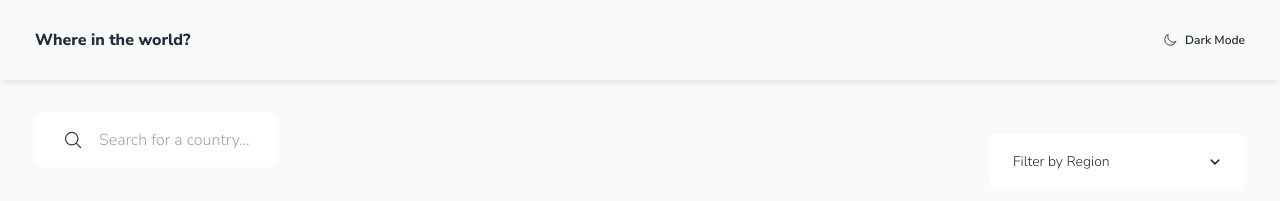
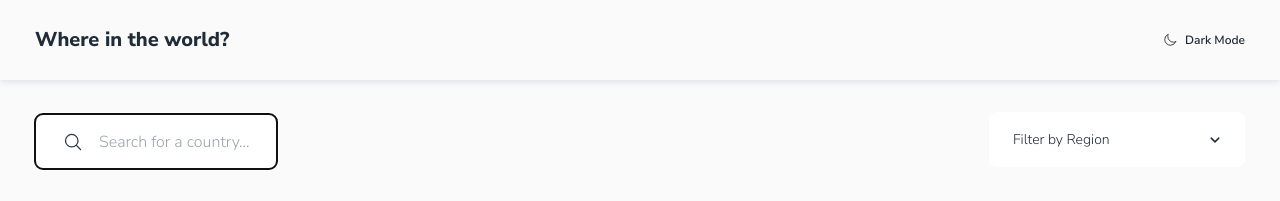
Before and after one commit to danielrlc/countries, a React (Vite) app: page / in a window 1280 px wide. Shown: the top 201 px of the page. Built offline with nearby package versions, Linux system fonts and the light colour scheme; grey boxes are pictures that could not be loaded.

Commit message:
Tidy up styling and desktop layout

```diff
--- a/index.html
+++ b/index.html
@@ -9,7 +9,7 @@
       href="https://fonts.googleapis.com/css2?family=Nunito+Sans:opsz,wght@6..12,300;6..12,600;6..12,800&family=Roboto+Slab:wght@600&display=swap"
       rel="stylesheet"
     />
-    <title>Vite + React</title>
+    <title>Countries</title>
   </head>
   <body>
     <div id="root"></div>
--- a/src/App.jsx
+++ b/src/App.jsx
@@ -17,11 +17,12 @@ export default function App() {
   return (
     <div className={darkMode && "dark"}>
       <div
-        className={
+        className={`min-h-screen ${
           darkMode
             ? "dark:text-white dark:bg-vDarkBlue"
             : "text-vDarkBlue bg-vlightGray"
         }
+        `}
       >
         <Header darkMode={darkMode} setDarkMode={setDarkMode} />
         {view === "Home" ? (
--- a/src/components/Header.jsx
+++ b/src/components/Header.jsx
@@ -5,7 +5,7 @@ export default function Header({ darkMode, setDarkMode }) {
   return (
     <header className="flex justify-center dark:bg-darkBlue shadow-md shadow-gray-200 dark:shadow-none relative px-4">
       <div className="w-full lg:max-w-[1210px] flex items-center justify-between h-20">
-        <h1 className="font-extrabold">Where in the world?</h1>
+        <h1 className="font-extrabold xl:text-xl">Where in the world?</h1>
         <button
           onClick={() => setDarkMode(!darkMode)}
           className="flex cursor-pointer"
--- a/src/components/Home.jsx
+++ b/src/components/Home.jsx
@@ -13,9 +13,10 @@ export default function Home({ viewCountry, countriesData }) {
     <>
       {/* Search for a country & Filter by region */}
       <div className="px-4 py-8">
-        <div className="xl:flex xl:items-center xl:justify-between xl:w-full xl:max-w-[1210px] mx-auto">
-          <div className="flex items-center relative mb-12">
+        <div className="max-w-[1210px] mx-auto xl:flex xl:items-center xl:justify-between xl:w-full">
+          <div className="flex items-center relative mb-12 xl:mb-0">
             <input
+              autoFocus
               placeholder="Search for a country..."
               className="h-[55px] w-full max-w-[430px] pl-16 rounded-lg py-4 text-darkGray dark:text-white bg-white dark:bg-darkBlue"
               onChange={(event) => setSearchInput(event.target.value)}
@@ -58,8 +59,8 @@ export default function Home({ viewCountry, countriesData }) {
       </div>
 
       {/* Countries and flags */}
-      <main className="px-16">
-        <ul className="grid gap-[70px] grid-cols-[repeat(auto-fill,_250px)] justify-center">
+      <main className="px-4 pb-32">
+        <ul className="grid gap-[70px] grid-cols-[repeat(auto-fill,_250px)] justify-center max-w-[1210px] mx-auto">
           {countriesData
             .filter((country) =>
               country.name.toLowerCase().includes(searchInput.toLowerCase())
```
